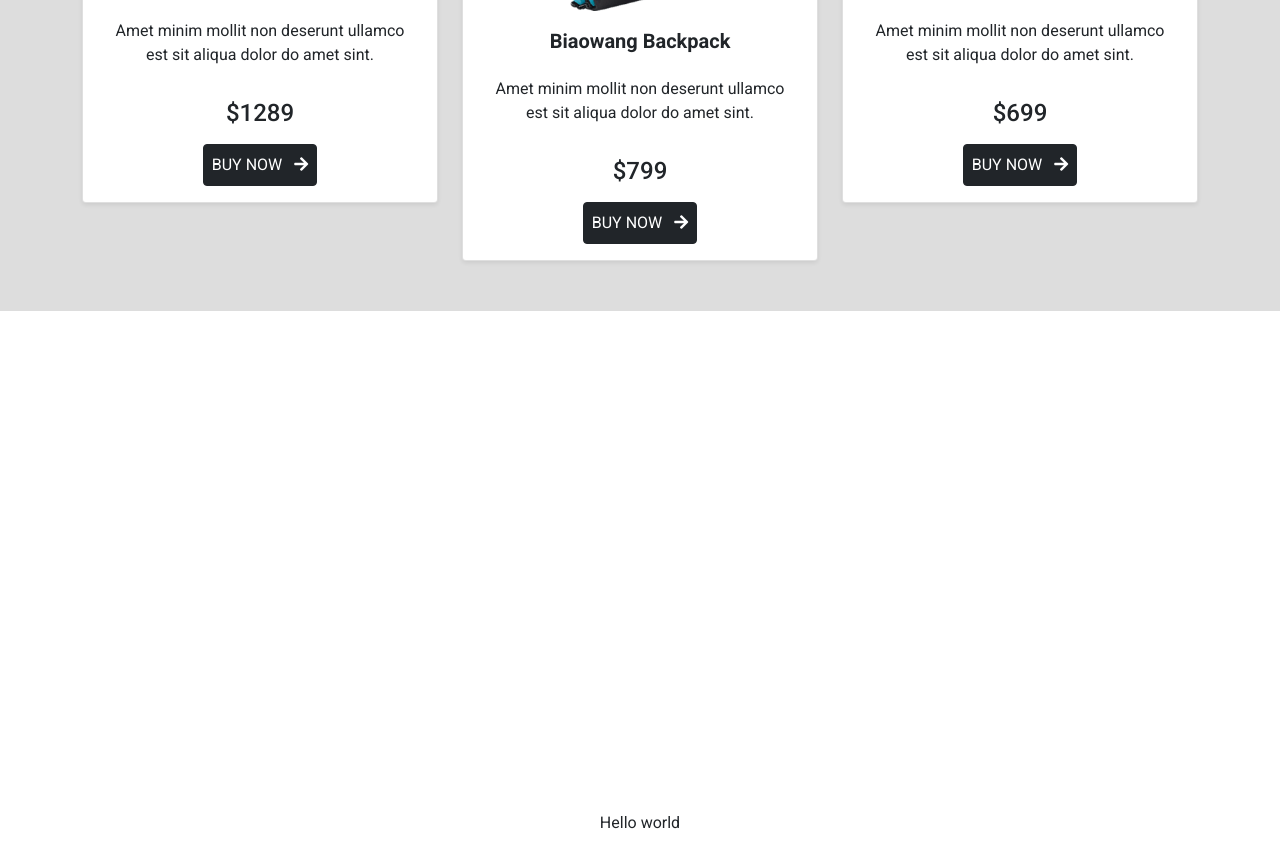
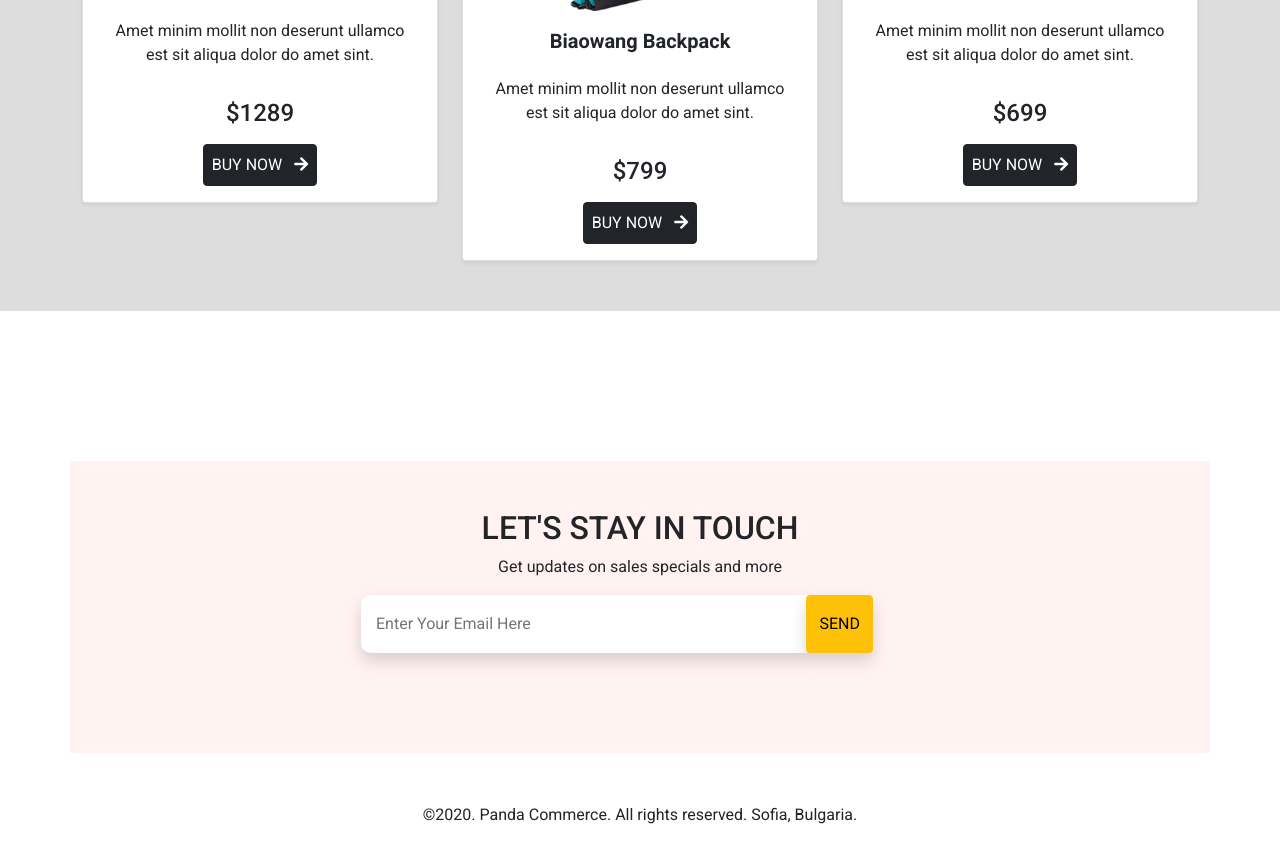
Before and after one commit to sm-jahangir/panda-website-clone, a plain HTML site: page index.html in a window 1280 px wide. Shown: the part 1819-2670 px from the top of the page. Drawn offline with Linux system fonts and the light colour scheme.

Commit message:
Completed

```diff
--- a/index.html
+++ b/index.html
@@ -246,10 +246,23 @@
     </section>
     <!-- Product Section Area End -->
 
+    <section class="subscriber__area overflow-hidden">
+      <div class="container" style="background-color: #FFF2F1;">
+        <h2 class="text-center pt-5">LET'S STAY IN TOUCH</h2>
+        <p class="text-center">Get updates on sales specials and more</p>
 
+        <div class="input-group w-50 m-auto subscriber__input__group">
+          <input type="text" class="shadow" placeholder="Enter Your Email Here">
+          <div class="input-group-append">
+            <button class="btn btn-warning py-3 shadow">SEND</button>
+          </div>
+        </div>
 
-    <footer style="margin-top: 500px;">
-      <p class="text-center">Hello world</p>
+      </div>
+    </section>
+
+    <footer style="margin-top: 50px;">
+      <p class="text-center fw-lighter"> &copy;2020. Panda Commerce. All rights reserved. Sofia, Bulgaria. </p>
     </footer>
   </div>
   <script src="./assets/js/bootstrap.bundle.min.js"></script>
--- a/style.css
+++ b/style.css
@@ -32,3 +32,16 @@ body {
 .shoes__area {
     margin-bottom: 50px;
 }
+
+.subscriber__area {
+    margin-top: 150px;
+}
+.subscriber__input__group {
+    padding-bottom: 100px;
+}
+.subscriber__input__group input {
+    width: 80%;
+    border: none;
+    border-radius: 10px;
+    padding: 15px;
+}
```
